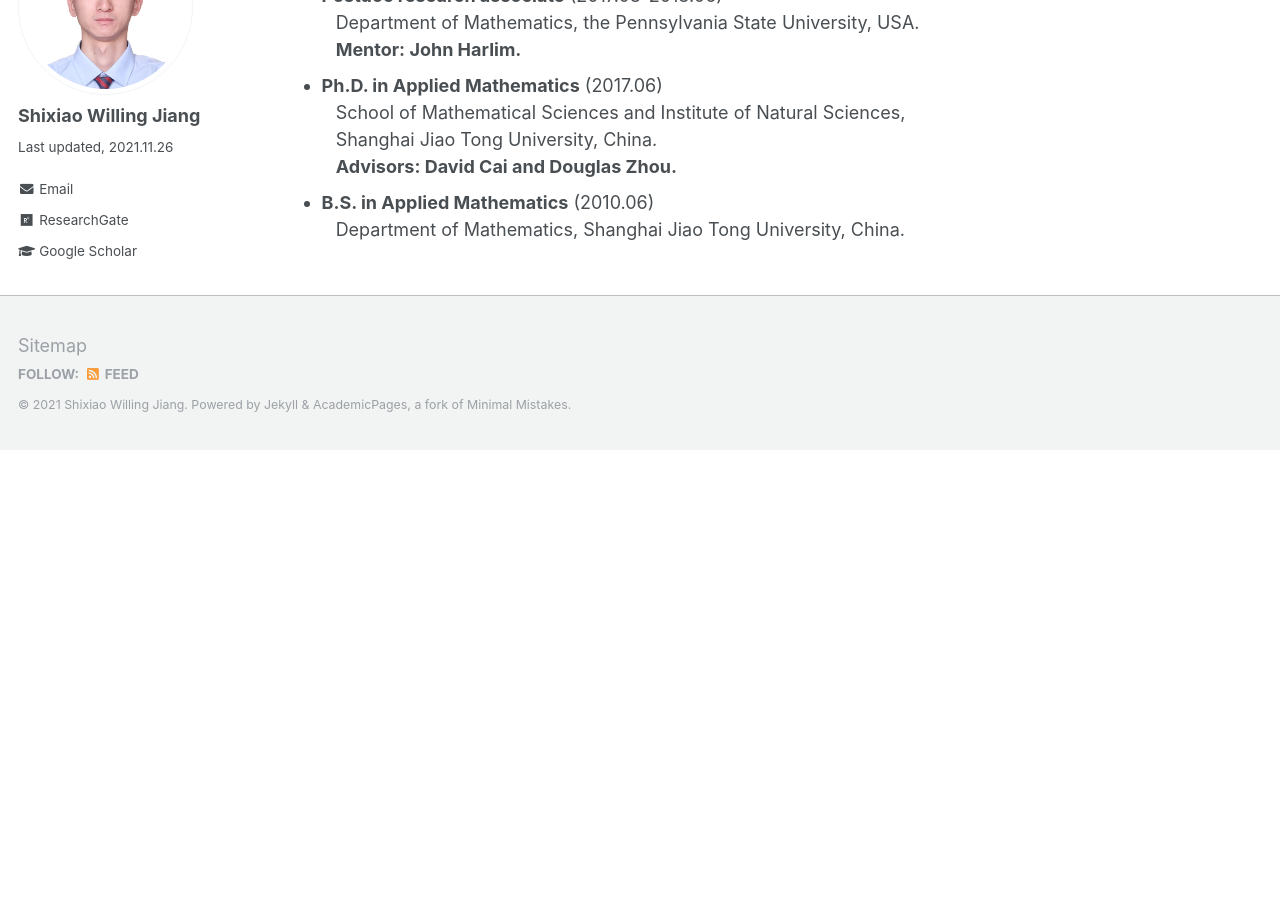
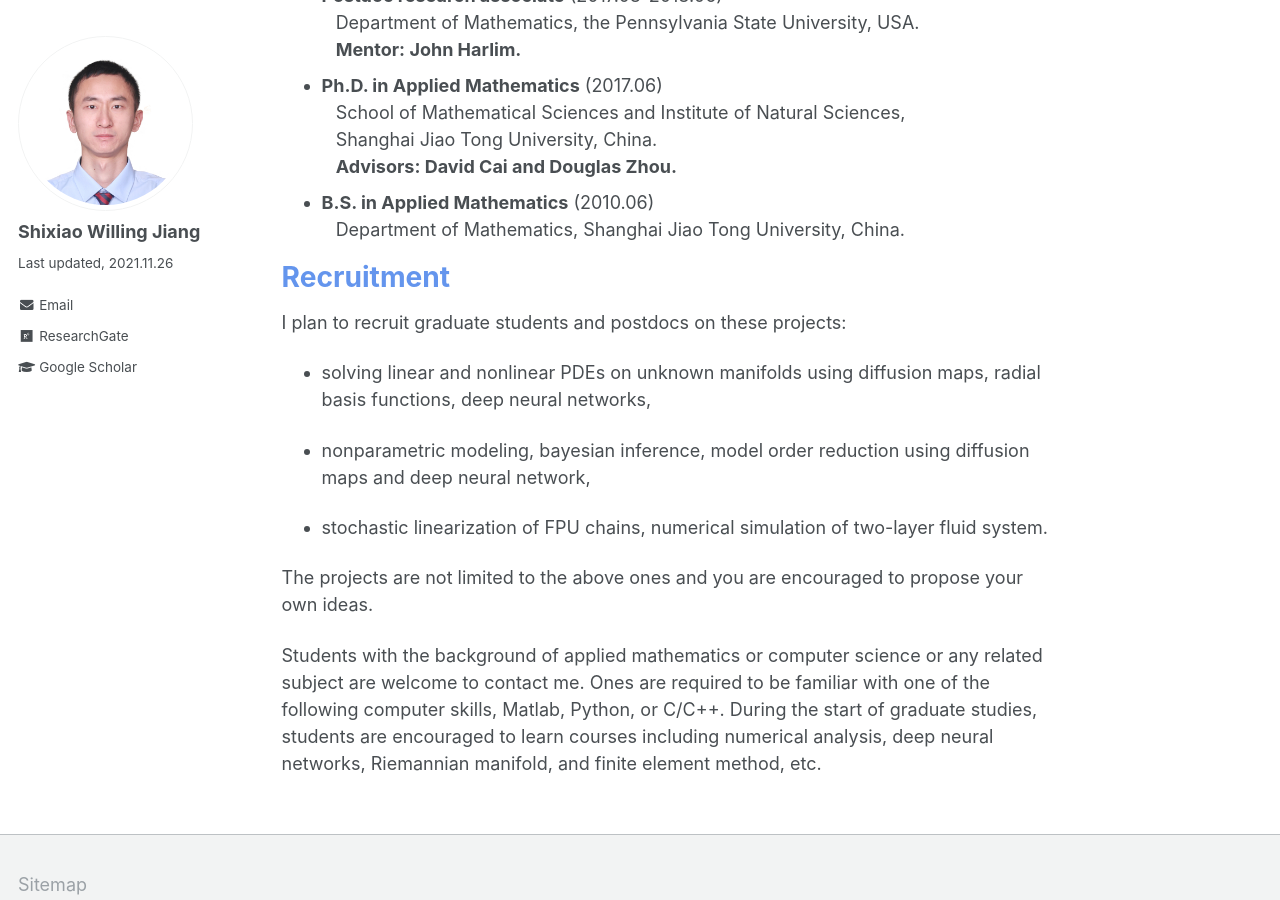
Before and after one commit to willingjiang/willingjiang.github.io, a Jekyll site: the page built from _pages/about.md, in a window 1280 px wide and 900 px high, scrolled down 904 px. Built offline with Jekyll 4.4.1, drawn with Linux system fonts in a browser that asks for light colours; before the commit the page ends 1354 px from its top, so only the background shows below that.

Commit message:
Update about.md

```diff
--- a/_pages/about.md
+++ b/_pages/about.md
@@ -39,3 +39,17 @@ Shanghai 201210 China
   &ensp; School of Mathematical Sciences and Institute of Natural Sciences, <br> &ensp; Shanghai Jiao Tong University, China.  <br>
   &ensp; <b>Advisors: David Cai and Douglas Zhou.</b> <br>
 - <b>B.S. in Applied Mathematics</b> (2010.06) <br> &ensp; Department of Mathematics, Shanghai Jiao Tong University, China.
+
+# <font color=CornflowerBlue>Recruitment</font>
+
+I plan to recruit graduate students and postdocs on these projects: <br>
+
+- solving linear and nonlinear PDEs on unknown manifolds using diffusion maps, radial basis functions, deep neural networks, <br>
+
+- nonparametric modeling, bayesian inference, model order reduction using diffusion maps and deep neural network, <br>
+
+- stochastic linearization of FPU chains, numerical simulation of two-layer fluid system. <br>
+
+The projects are not limited to the above ones and you are encouraged to propose your own ideas. <br>
+
+Students with the background of applied mathematics or computer science or any related subject are welcome to contact me. Ones are required to be familiar with one of the following computer skills, Matlab, Python, or C/C++. During the start of graduate studies, students are encouraged to learn courses including numerical analysis, deep neural networks, Riemannian manifold, and finite element method, etc. <br>
```
